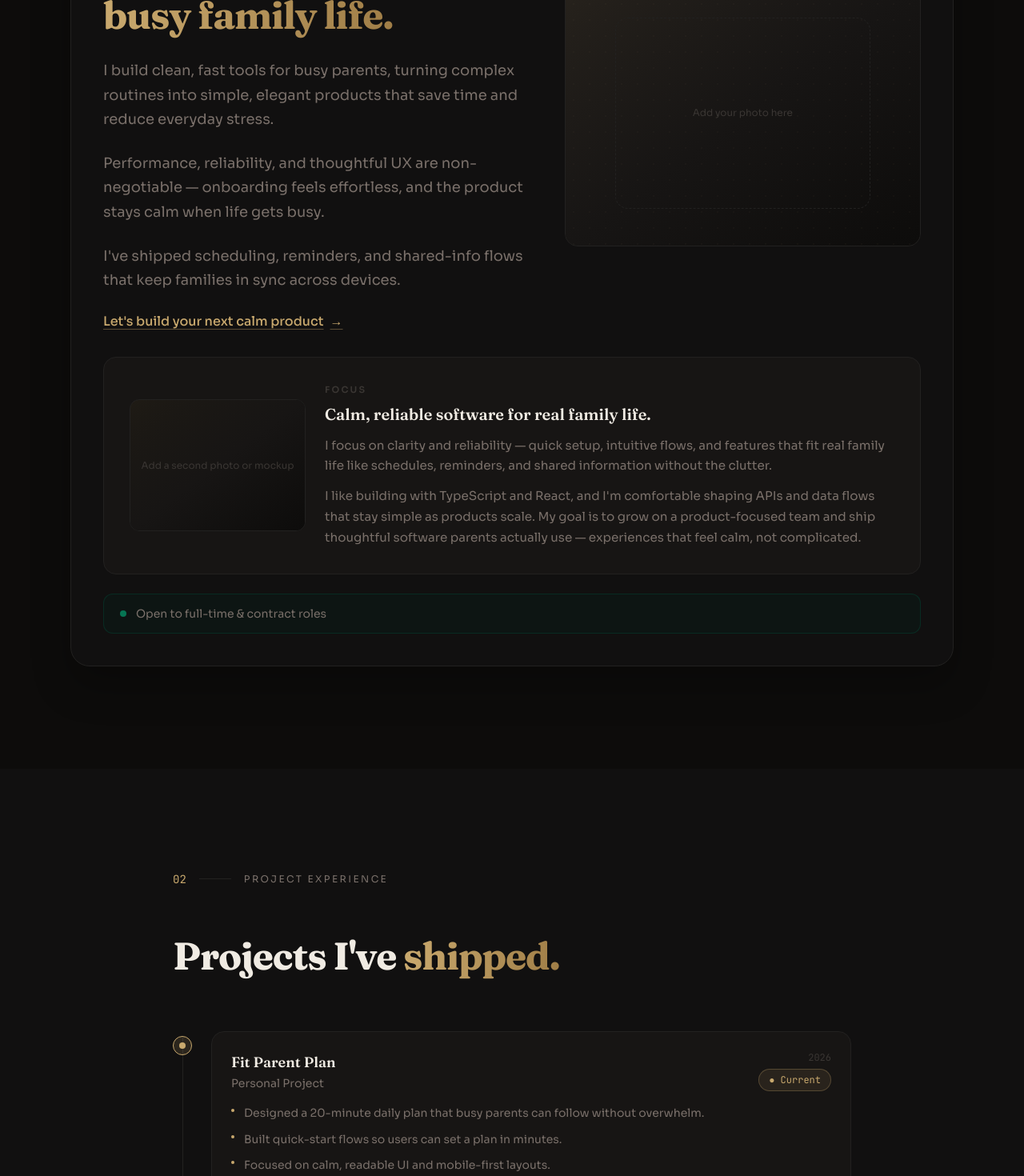
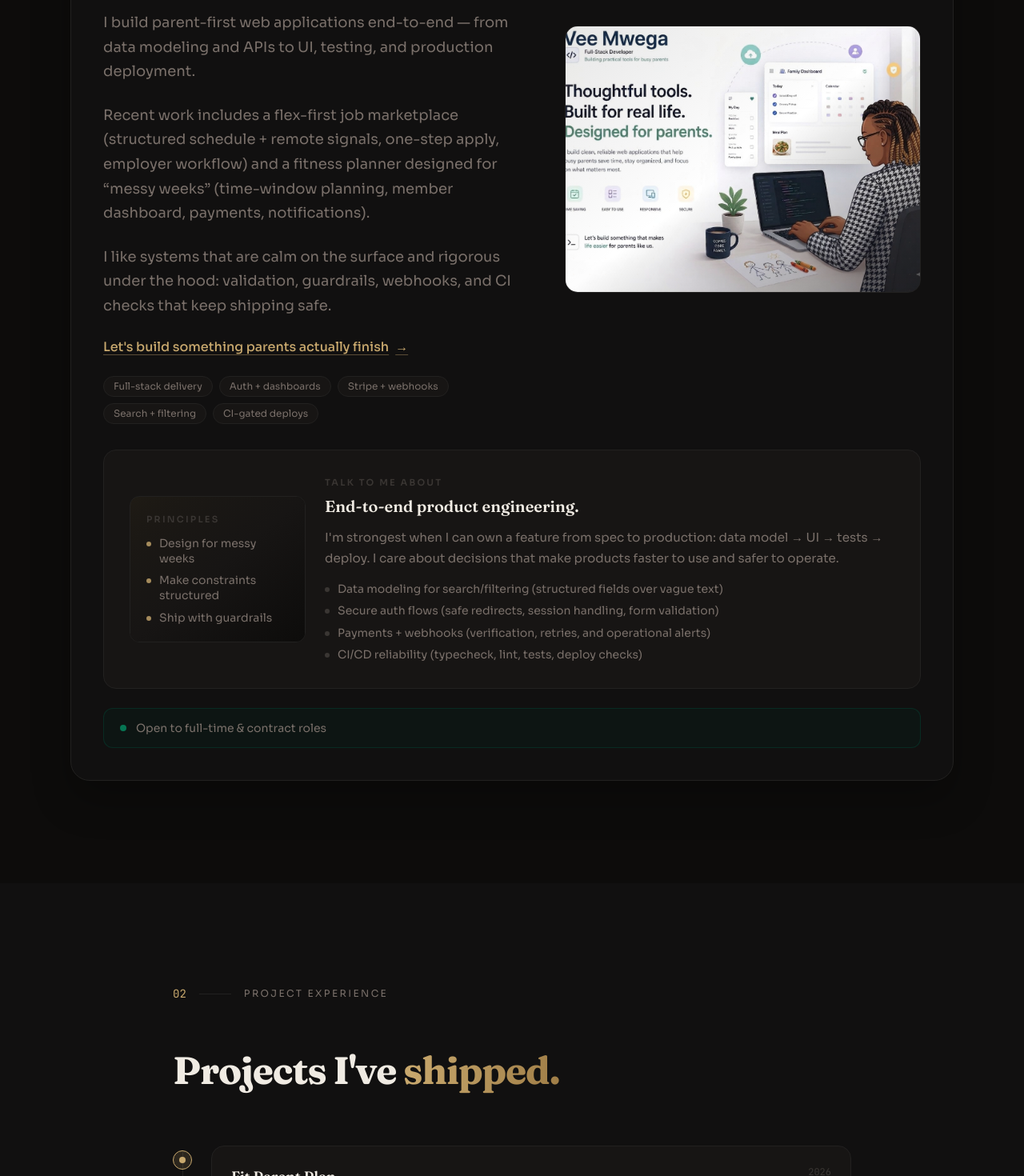
Before and after one commit to virginiamwega2-svg/my-portfolio, a Next.js app: page / in a window 1280 px wide. Shown: the part 1160-2630 px from the top of the page at 80% size. Built offline with nearby package versions, Linux system fonts and the light colour scheme.

Commit message:
add hero photo

```diff
--- a/app/components/About.tsx
+++ b/app/components/About.tsx
@@ -1,4 +1,5 @@
 import AnimateIn from "./AnimateIn";
+import Image from "next/image";
 
 export default function About() {
   return (
@@ -24,79 +25,118 @@ export default function About() {
             <div className="grid lg:grid-cols-[1.1fr_0.9fr] gap-8 items-center">
               <div>
                 <h2 className="text-4xl md:text-5xl font-bold text-text-primary tracking-tight leading-tight mb-6">
-                  Calm, reliable software for
+                  Full-stack products for
                   <br />
                   <span className="text-transparent bg-clip-text bg-linear-to-r from-accent to-accent-dim">
                     busy family life.
                   </span>
                 </h2>
                 <p className="text-text-secondary text-[0.98rem] md:text-lg leading-[1.7] mb-6 max-w-2xl">
-                  I build clean, fast tools for busy parents, turning complex
-                  routines into simple, elegant products that save time and
-                  reduce everyday stress.
+                  I build parent-first web applications end-to-end — from data
+                  modeling and APIs to UI, testing, and production deployment.
                 </p>
                 <p className="text-text-secondary text-[0.98rem] md:text-lg leading-[1.7] mb-6 max-w-2xl">
-                  Performance, reliability, and thoughtful UX are non-negotiable
-                  — onboarding feels effortless, and the product stays calm when
-                  life gets busy.
+                  Recent work includes a flex-first job marketplace (structured
+                  schedule + remote signals, one-step apply, employer workflow)
+                  and a fitness planner designed for “messy weeks” (time-window
+                  planning, member dashboard, payments, notifications).
                 </p>
                 <p className="text-text-secondary text-[0.98rem] md:text-lg leading-[1.7] mb-6 max-w-2xl">
-                  I&apos;ve shipped scheduling, reminders, and shared-info flows
-                  that keep families in sync across devices.
+                  I like systems that are calm on the surface and rigorous under
+                  the hood: validation, guardrails, webhooks, and CI checks that
+                  keep shipping safe.
                 </p>
                 <a
                   href="#contact"
                   className="group inline-flex items-center gap-2 text-accent hover:text-accent-dim font-medium transition-colors duration-200 underline underline-offset-4 decoration-accent/40 hover:decoration-accent"
                 >
-                  Let&apos;s build your next calm product
+                  Let&apos;s build something parents actually finish
                   <span className="group-hover:translate-x-1 transition-transform duration-200">
                     →
                   </span>
                 </a>
 
-                {/* Stats strip removed */}
+                <div className="mt-6 flex flex-wrap gap-2">
+                  {[
+                    "Full-stack delivery",
+                    "Auth + dashboards",
+                    "Stripe + webhooks",
+                    "Search + filtering",
+                    "CI-gated deploys",
+                  ].map((label) => (
+                    <span
+                      key={label}
+                      className="inline-flex items-center rounded-full border border-border bg-elevated px-3 py-1 text-xs text-text-secondary"
+                    >
+                      {label}
+                    </span>
+                  ))}
+                </div>
               </div>
 
               {/* Image placeholder */}
               <div className="relative aspect-[4/3] rounded-2xl overflow-hidden border border-border bg-elevated">
-                <div className="absolute inset-0 bg-gradient-to-br from-accent/10 via-elevated to-canvas" />
-                <div className="absolute inset-0 dot-grid opacity-25" />
-                <div className="absolute inset-0 flex items-center justify-center">
-                  <div className="w-[72%] h-[72%] rounded-2xl border border-dashed border-border flex items-center justify-center text-xs text-text-tertiary">
-                    Add your photo here
-                  </div>
-                </div>
+                <Image
+                  src="/photos/vee-mwega-about.jpeg"
+                  alt="Illustration of Vee Mwega working at a desk beside a family dashboard UI"
+                  fill
+                  sizes="(max-width: 1024px) 100vw, 40vw"
+                  className="object-cover"
+                />
+                <div className="absolute inset-0 bg-gradient-to-br from-canvas/10 via-transparent to-canvas/50" />
+                <div className="absolute inset-0 dot-grid opacity-20" />
               </div>
             </div>
 
             {/* Secondary card */}
             <div className="mt-8 rounded-2xl bg-elevated border border-border p-6 md:p-8">
               <div className="grid md:grid-cols-[220px_1fr] gap-6 items-center">
-                <div className="relative aspect-[4/3] rounded-xl border border-border bg-canvas overflow-hidden">
+                <div className="relative rounded-xl border border-border bg-canvas overflow-hidden p-5">
                   <div className="absolute inset-0 bg-gradient-to-br from-accent/10 via-elevated to-canvas" />
-                  <div className="absolute inset-0 flex items-center justify-center text-xs text-text-tertiary">
-                    Add a second photo or mockup
+                  <div className="relative">
+                    <p className="text-[0.7rem] font-semibold text-text-tertiary uppercase tracking-[0.2em] mb-3">
+                      Principles
+                    </p>
+                    <ul className="flex flex-col gap-2 text-sm text-text-secondary">
+                      {[
+                        "Design for messy weeks",
+                        "Make constraints structured",
+                        "Ship with guardrails",
+                      ].map((item) => (
+                        <li key={item} className="flex items-start gap-2.5 leading-snug">
+                          <span className="mt-[7px] w-1.5 h-1.5 rounded-full bg-accent/80 shrink-0" />
+                          {item}
+                        </li>
+                      ))}
+                    </ul>
                   </div>
                 </div>
                 <div>
                   <p className="text-[0.7rem] font-semibold text-text-tertiary uppercase tracking-[0.2em] mb-2">
-                    Focus
+                    Talk to me about
                   </p>
                   <h3 className="text-xl font-semibold text-text-primary mb-3">
-                    Calm, reliable software for real family life.
+                    End-to-end product engineering.
                   </h3>
-                  <p className="text-text-secondary text-[0.95rem] leading-[1.7] mb-3">
-                    I focus on clarity and reliability — quick setup, intuitive
-                    flows, and features that fit real family life like schedules,
-                    reminders, and shared information without the clutter.
+                  <p className="text-text-secondary text-[0.95rem] leading-[1.7] mb-4">
+                    I&apos;m strongest when I can own a feature from spec to
+                    production: data model → UI → tests → deploy. I care about
+                    decisions that make products faster to use and safer to
+                    operate.
                   </p>
-                  <p className="text-text-secondary text-[0.95rem] leading-[1.7]">
-                    I like building with TypeScript and React, and I&apos;m
-                    comfortable shaping APIs and data flows that stay simple as
-                    products scale. My goal is to grow on a product-focused team
-                    and ship thoughtful software parents actually use —
-                    experiences that feel calm, not complicated.
-                  </p>
+                  <ul className="flex flex-col gap-2 text-sm text-text-secondary">
+                    {[
+                      "Data modeling for search/filtering (structured fields over vague text)",
+                      "Secure auth flows (safe redirects, session handling, form validation)",
+                      "Payments + webhooks (verification, retries, and operational alerts)",
+                      "CI/CD reliability (typecheck, lint, tests, deploy checks)",
+                    ].map((item) => (
+                      <li key={item} className="flex items-start gap-2.5 leading-snug">
+                        <span className="mt-[7px] w-1.5 h-1.5 rounded-full bg-text-tertiary shrink-0" />
+                        {item}
+                      </li>
+                    ))}
+                  </ul>
                 </div>
               </div>
             </div>
--- a/app/components/Experience.tsx
+++ b/app/components/Experience.tsx
@@ -7,23 +7,23 @@ const PROJECTS = [
     period:  "2026",
     current: true,
     bullets: [
-      "Designed a 20-minute daily plan that busy parents can follow without overwhelm.",
-      "Built quick-start flows so users can set a plan in minutes.",
-      "Focused on calm, readable UI and mobile-first layouts.",
+      "Built a Time-Window Planner that generates realistic 2-week plans from real availability plus stress/sleep context.",
+      "Implemented secure auth and a member dashboard with persisted tools, progress snapshots, and busy-week rescue flows.",
+      "Integrated Stripe subscriptions + webhooks and shipped with CI gates (typecheck/lint/unit + E2E) to Vercel.",
     ],
-    stack: ["React", "Next.js", "TypeScript", "Tailwind CSS"],
+    stack: ["Next.js (App Router)", "TypeScript", "SQLite", "Stripe", "Tailwind CSS"],
   },
   {
-    title:   "Parent-Friendly Job Board",
+    title:   "Hirely — Flexible Jobs for Busy Parents",
     context: "Personal Project",
     period:  "2025",
     current: false,
     bullets: [
-      "Built a job board that highlights flexible roles for busy parents.",
-      "Implemented search and filtering for schedule, location, and remote options.",
-      "Kept the experience lightweight and easy to scan.",
+      "Made flexibility first-class data (schedule type, remote, hours/day) to power fast search and filtering.",
+      "Streamlined the apply flow to one step with optional resume upload and server-side guardrails.",
+      "Shipped a lightweight employer dashboard to post roles, review applicants, and track decisions.",
     ],
-    stack: ["Django", "PostgreSQL", "JavaScript", "Bootstrap"],
+    stack: ["Python", "Django", "PostgreSQL", "Bootstrap 5"],
   },
   {
     title:   "PureNest Family Wellness Store",
--- a/app/components/Footer.tsx
+++ b/app/components/Footer.tsx
@@ -30,7 +30,7 @@ export default function Footer() {
               VM.
             </a>
             <p className="mt-4 text-text-secondary text-sm leading-relaxed">
-              Full-stack software engineer building fast, elegant web
+              Full-stack developer building fast, elegant web
               applications. Available worldwide.
             </p>
             <div className="mt-5 flex items-center gap-2">
--- a/app/components/Projects.tsx
+++ b/app/components/Projects.tsx
@@ -4,17 +4,17 @@ const PROJECTS = [
   {
     number: "01",
     title: "Fit Parent Plan",
-    tagline: "20-minute wellness plan for busy parents.",
-    year: "2024",
+    tagline: "Full-stack fitness system for busy parents.",
+    year: "2026",
     problem:
-      "A 20-minute daily wellness plan for busy parents who need clarity and consistency.",
+      "Most fitness programs assume clean weeks, fixed gym time, and high energy. Busy parents have unpredictable schedules, so consistency breaks and apps treat it like failure instead of designing for real life.",
     impact:
-      "Designed to reduce setup time and make daily routines easier to follow.",
-    stack: ["React", "Next.js", "TypeScript", "Tailwind CSS"],
+      "Designed for 10–20 minute sessions and “messy-week” rescue flows, then shipped a production-ready system with CI-gated deploys to Vercel (typecheck/lint/tests/E2E), secure payments, and operational notifications.",
+    stack: ["Next.js (App Router)", "React", "TypeScript", "Tailwind CSS", "SQLite", "Stripe"],
     features: [
-      "Quick-start flow with minimal setup",
-      "Calm, readable UI built for mobile",
-      "Focused routines that reduce decision fatigue",
+      "Time-Window Planner generates a realistic 2-week plan from availability + stress/sleep context",
+      "Auth + member dashboard with persisted tools, progress snapshots, and meal-plan tracking",
+      "Stripe subscriptions + verified webhooks, Zod validation, rate limiting, and Resend notifications",
     ],
     demo: "https://fit-parent-plan-platform.vercel.app/",
     github: "https://github.com/virginiamwega2-svg/Fit-Parent-Plan-Platform",
@@ -27,18 +27,18 @@ const PROJECTS = [
   },
   {
     number: "02",
-    title: "Parent-Friendly Job Board",
-    tagline: "Flexible roles and parent-first filters.",
+    title: "Hirely",
+    tagline: "Flexible jobs, structured for busy parents.",
     year: "2024",
     problem:
-      "A simple job board that highlights flexible, parent-friendly roles.",
+      "Flexibility is usually buried in job descriptions, so parents waste time opening listings just to check schedule, remote fit, and hours.",
     impact:
-      "Built to help parents find relevant roles faster with clear filters.",
-    stack: ["Django", "PostgreSQL", "JavaScript", "Bootstrap"],
+      "Turned flexibility into structured data (schedule type, remote, hours/day) to power fast discovery, then shipped one-step apply and a lightweight employer workflow to track decisions.",
+    stack: ["Python", "Django", "PostgreSQL", "Bootstrap 5"],
     features: [
-      "Search and filters for schedule, location, and remote work",
-      "Easy-to-scan listings with clear requirements",
-      "Lightweight UI for fast browsing",
+      "Search, sorting, and filters built on structured flexibility data",
+      "One-step apply with guardrails + optional resume upload",
+      "Employer dashboard to manage roles and update applicant statuses",
     ],
     demo: "https://hirely-a0lx.onrender.com/",
     github: "https://github.com/virginiamwega2-svg/hirely",
--- a/app/page.tsx
+++ b/app/page.tsx
@@ -13,9 +13,9 @@ const jsonLd = {
   "@type":    "Person",
   name:       "Virginia Mwega",
   url:        "https://virginiamwega.dev",
-  jobTitle:   "Software Engineer",
+  jobTitle:   "Full Stack Developer",
   description:
-    "Full-stack software engineer building fast, elegant web applications with React, Next.js, Python, and PostgreSQL.",
+    "Full-stack developer building fast, elegant web applications with React, Next.js, Python, and PostgreSQL.",
   address: {
     "@type":         "PostalAddress",
     addressLocality: "New York",
```
Also changed, not shown: app/components/Education.tsx (+11 -4 lines), app/components/Hero.tsx (+8 -14 lines), app/layout.tsx (+7 -7 lines), app/opengraph-image.tsx (+7 -7 lines), public/photos/vee-mwega-about.jpeg (added).
